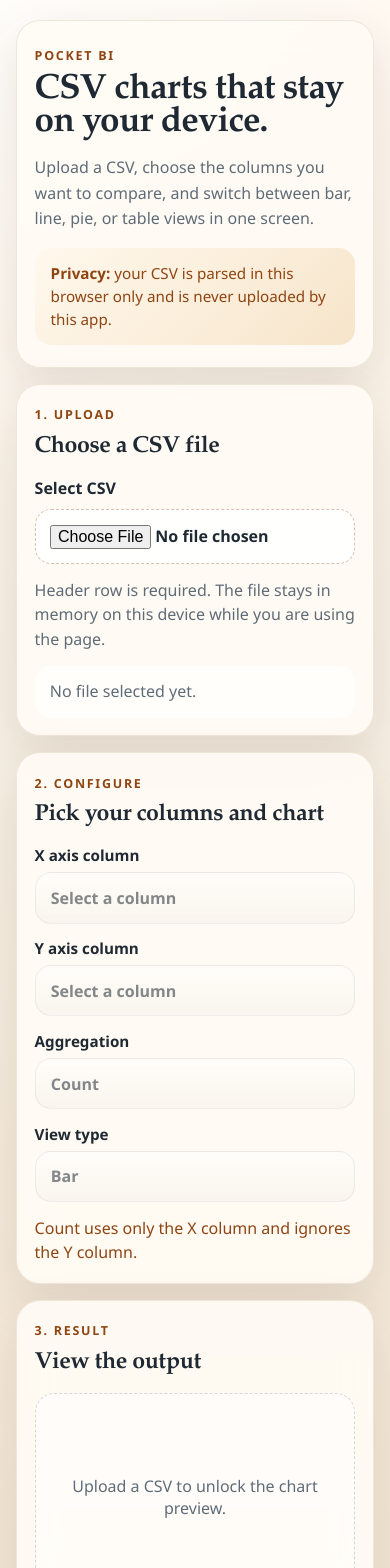
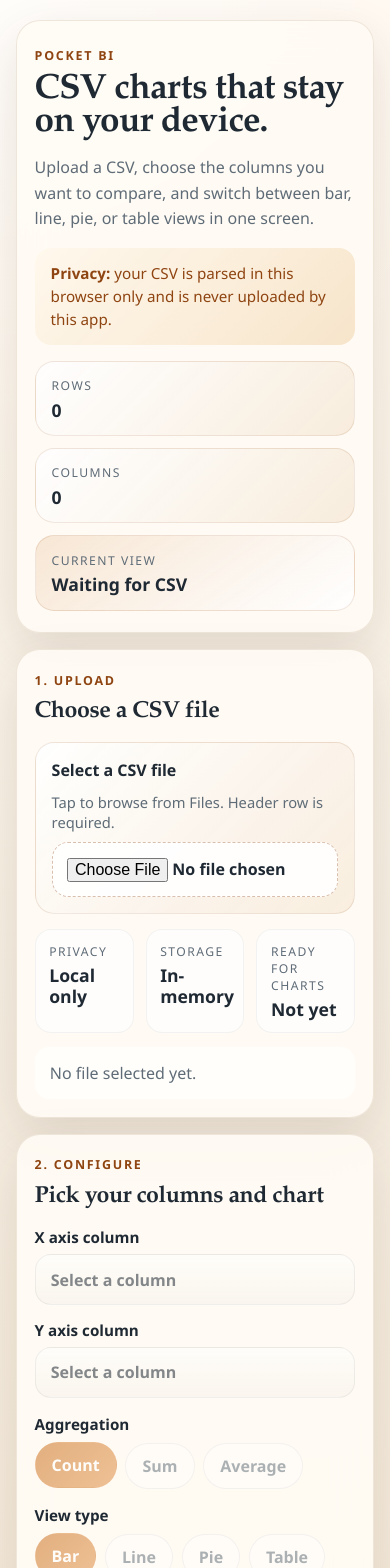
Before and after one commit to flatjug/mini-bi-web, a Next.js app: page / in a window 390 px wide. Shown: the top 1568 px of the page. Built offline with nearby package versions, Linux system fonts and the light colour scheme.

Commit message:
Polish the mobile dashboard UI

```diff
--- a/app/globals.css
+++ b/app/globals.css
@@ -70,6 +70,11 @@
   padding-bottom: 1.35rem;
 }
 
+.hero-layout {
+  display: grid;
+  gap: 1rem;
+}
+
 .eyebrow {
   display: inline-block;
   margin-bottom: 0.6rem;
@@ -102,6 +107,41 @@
   line-height: 1.5;
 }
 
+.hero-stats {
+  display: grid;
+  gap: 0.75rem;
+}
+
+.stat-card {
+  border-radius: 1.2rem;
+  padding: 0.95rem 1rem;
+  background:
+    linear-gradient(135deg, rgba(255, 255, 255, 0.96), rgba(247, 235, 219, 0.92));
+  border: 1px solid rgba(143, 69, 18, 0.12);
+}
+
+.stat-card span,
+.micro-stat span {
+  display: block;
+  color: var(--muted);
+  font-size: 0.76rem;
+  letter-spacing: 0.12em;
+  text-transform: uppercase;
+}
+
+.stat-card strong,
+.micro-stat strong {
+  display: block;
+  margin-top: 0.35rem;
+  font-size: 1.1rem;
+  line-height: 1.15;
+}
+
+.stat-card-wide {
+  background:
+    linear-gradient(145deg, rgba(201, 107, 22, 0.14), rgba(255, 255, 255, 0.94));
+}
+
 .section-heading {
   display: flex;
   align-items: flex-start;
@@ -130,6 +170,21 @@
   gap: 0.65rem;
   color: var(--text);
   font-weight: 700;
+  border-radius: 1.2rem;
+  padding: 1rem;
+  background:
+    linear-gradient(135deg, rgba(255, 255, 255, 0.94), rgba(248, 236, 220, 0.9));
+  border: 1px solid rgba(143, 69, 18, 0.12);
+}
+
+.file-picker-title {
+  font-size: 1rem;
+}
+
+.file-picker-caption {
+  color: var(--muted);
+  font-size: 0.92rem;
+  font-weight: 500;
 }
 
 .file-picker input[type="file"] {
@@ -138,6 +193,20 @@
   border-radius: 1rem;
   padding: 0.9rem;
   background: rgba(255, 255, 255, 0.9);
+}
+
+.micro-stats {
+  display: grid;
+  grid-template-columns: repeat(3, minmax(0, 1fr));
+  gap: 0.75rem;
+  margin-top: 0.95rem;
+}
+
+.micro-stat {
+  border-radius: 1rem;
+  padding: 0.8rem 0.85rem;
+  background: rgba(255, 255, 255, 0.72);
+  border: 1px solid rgba(95, 108, 119, 0.08);
 }
 
 .supporting-text,
@@ -166,6 +235,54 @@
 .controls-grid {
   display: grid;
   gap: 0.9rem;
+}
+
+.toggle-grid {
+  display: grid;
+  gap: 1rem;
+  margin-top: 1rem;
+}
+
+.toggle-group {
+  display: grid;
+  gap: 0.55rem;
+}
+
+.toggle-label {
+  font-size: 0.95rem;
+  font-weight: 700;
+}
+
+.segmented-control {
+  display: flex;
+  flex-wrap: wrap;
+  gap: 0.55rem;
+}
+
+.segment-button {
+  min-height: 2.85rem;
+  border: 1px solid rgba(95, 108, 119, 0.14);
+  border-radius: 999px;
+  padding: 0.7rem 1rem;
+  background: rgba(255, 255, 255, 0.82);
+  color: var(--muted);
+  font-weight: 700;
+  transition:
+    transform 180ms ease,
+    background 180ms ease,
+    color 180ms ease,
+    border-color 180ms ease;
+}
+
+.segment-button:disabled {
+  opacity: 0.52;
+}
+
+.segment-button-active {
+  background: linear-gradient(135deg, var(--accent), #de8b3e);
+  border-color: transparent;
+  color: white;
+  transform: translateY(-1px);
 }
 
 .control {
@@ -209,6 +326,16 @@
 .chart-card {
   display: grid;
   gap: 1rem;
+}
+
+.result-kicker {
+  margin-bottom: 1rem;
+  color: var(--muted);
+  line-height: 1.6;
+}
+
+.result-kicker strong {
+  color: var(--accent-deep);
 }
 
 .chart-header {
@@ -286,4 +413,9 @@
   .controls-grid {
     grid-template-columns: repeat(2, minmax(0, 1fr));
   }
+
+  .hero-layout {
+    grid-template-columns: minmax(0, 1.5fr) minmax(16rem, 0.9fr);
+    align-items: end;
+  }
 }
--- a/app/page.tsx
+++ b/app/page.tsx
@@ -64,6 +64,8 @@
   });
 
   const isReady = columns.length > 0;
+  const chartOptionLabel =
+    chartOptions.find((option) => option.value === chartType)?.label ?? chartType;
 
   const handleFileChange = (event: ChangeEvent<HTMLInputElement>) => {
     const file = event.target.files?.[0];
@@ -122,15 +124,34 @@
   return (
     <main className="page-shell">
       <section className="hero panel">
+        <div className="hero-layout">
+          <div>
             <span className="eyebrow">Pocket BI</span>
             <h1>CSV charts that stay on your device.</h1>
             <p className="hero-copy">
-          Upload a CSV, choose the columns you want to compare, and switch between bar,
-          line, pie, or table views in one screen.
+              Upload a CSV, choose the columns you want to compare, and switch between
+              bar, line, pie, or table views in one screen.
             </p>
             <div className="privacy-note">
-          <strong>Privacy:</strong> your CSV is parsed in this browser only and is never
-          uploaded by this app.
+              <strong>Privacy:</strong> your CSV is parsed in this browser only and is
+              never uploaded by this app.
+            </div>
+          </div>
+
+          <div className="hero-stats">
+            <div className="stat-card">
+              <span>Rows</span>
+              <strong>{rows.length.toLocaleString()}</strong>
+            </div>
+            <div className="stat-card">
+              <span>Columns</span>
+              <strong>{columns.length.toLocaleString()}</strong>
+            </div>
+            <div className="stat-card stat-card-wide">
+              <span>Current view</span>
+              <strong>{isReady ? chartOptionLabel : "Waiting for CSV"}</strong>
+            </div>
+          </div>
         </div>
       </section>
 
@@ -144,14 +165,27 @@
         </div>
 
         <label className="file-picker">
-          <span>Select CSV</span>
+          <span className="file-picker-title">Select a CSV file</span>
+          <span className="file-picker-caption">
+            Tap to browse from Files. Header row is required.
+          </span>
           <input accept=".csv,text/csv" onChange={handleFileChange} type="file" />
         </label>
 
-        <p className="supporting-text">
-          Header row is required. The file stays in memory on this device while you are
-          using the page.
-        </p>
+        <div className="micro-stats">
+          <div className="micro-stat">
+            <span>Privacy</span>
+            <strong>Local only</strong>
+          </div>
+          <div className="micro-stat">
+            <span>Storage</span>
+            <strong>In-memory</strong>
+          </div>
+          <div className="micro-stat">
+            <span>Ready for charts</span>
+            <strong>{isReady ? "Yes" : "Not yet"}</strong>
+          </div>
+        </div>
 
         <p className={`message ${parseMessage?.startsWith("CSVの読み込みに失敗") ? "message-error" : ""}`}>
           {parseMessage ?? "No file selected yet."}
@@ -201,36 +235,42 @@
               ))}
             </select>
           </label>
+        </div>
 
-          <label className="control">
-            <span>Aggregation</span>
-            <select
+        <div className="toggle-grid">
+          <div className="toggle-group">
+            <span className="toggle-label">Aggregation</span>
+            <div className="segmented-control" aria-label="Aggregation selector">
+              {aggregationOptions.map((option) => (
+                <button
+                  className={`segment-button ${aggregation === option.value ? "segment-button-active" : ""}`}
                   disabled={!isReady}
-              onChange={(event) => setAggregation(event.target.value as AggregationType)}
-              value={aggregation}
+                  key={option.value}
+                  onClick={() => setAggregation(option.value)}
+                  type="button"
                 >
-              {aggregationOptions.map((option) => (
-                <option key={option.value} value={option.value}>
                   {option.label}
-                </option>
+                </button>
               ))}
-            </select>
-          </label>
+            </div>
+          </div>
 
-          <label className="control">
-            <span>View type</span>
-            <select
+          <div className="toggle-group">
+            <span className="toggle-label">View type</span>
+            <div className="segmented-control" aria-label="Chart type selector">
+              {chartOptions.map((option) => (
+                <button
+                  className={`segment-button ${chartType === option.value ? "segment-button-active" : ""}`}
                   disabled={!isReady}
-              onChange={(event) => setChartType(event.target.value as ChartType)}
-              value={chartType}
+                  key={option.value}
+                  onClick={() => setChartType(option.value)}
+                  type="button"
                 >
-              {chartOptions.map((option) => (
-                <option key={option.value} value={option.value}>
                   {option.label}
-                </option>
+                </button>
               ))}
-            </select>
-          </label>
+            </div>
+          </div>
         </div>
 
         {aggregation === "count" ? (
@@ -252,12 +292,26 @@
             <p>Upload a CSV to unlock the chart preview.</p>
           </div>
         ) : (
+          <>
+            <p className="result-kicker">
+              Showing <strong>{chartOptionLabel}</strong> for <strong>{xColumn || "Category"}</strong>
+              {aggregation === "count" ? (
+                <> grouped by row count.</>
+              ) : (
+                <>
+                  {" "}
+                  against <strong>{yColumn || "Value"}</strong> using{" "}
+                  <strong>{aggregation}</strong>.
+                </>
+              )}
+            </p>
             <ChartDisplay
               chartType={chartType}
               data={aggregatedData}
               valueLabel={getValueLabel(aggregation, yColumn)}
               xLabel={xColumn || "Category"}
             />
+          </>
         )}
       </section>
     </main>
--- a/components/chart-display.tsx
+++ b/components/chart-display.tsx
@@ -120,7 +120,9 @@
     <div className="chart-card">
       <div className="chart-header">
         <span>{xLabel}</span>
-        <span>{valueLabel}</span>
+        <span>
+          {data.length.toLocaleString()} groups · {valueLabel}
+        </span>
       </div>
 
       {chartType === "table" ? (
```
Lines whose indentation alone changed are shown as unchanged.
